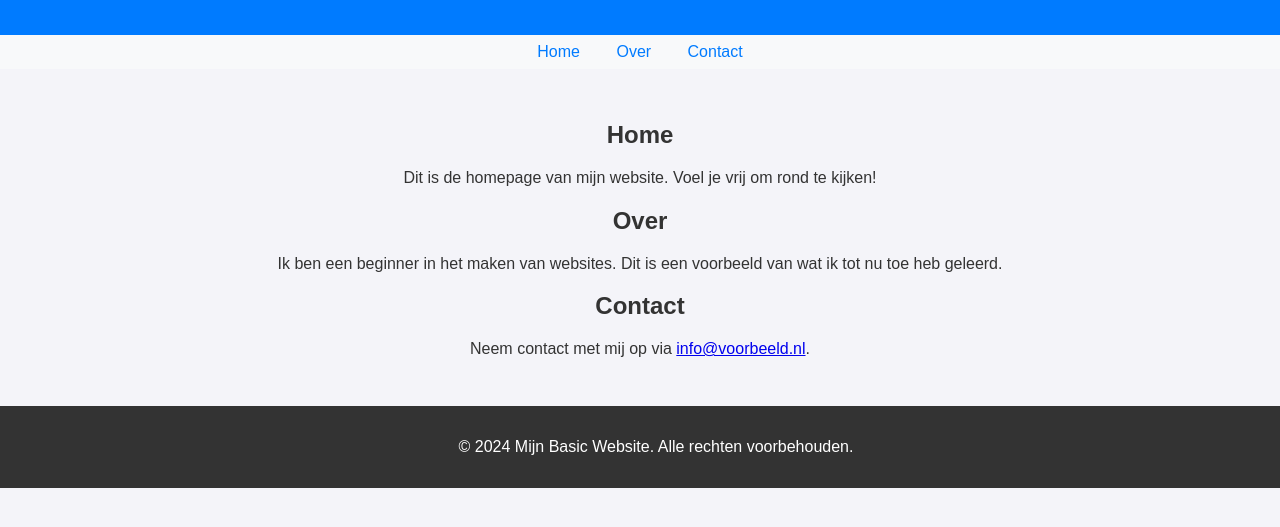
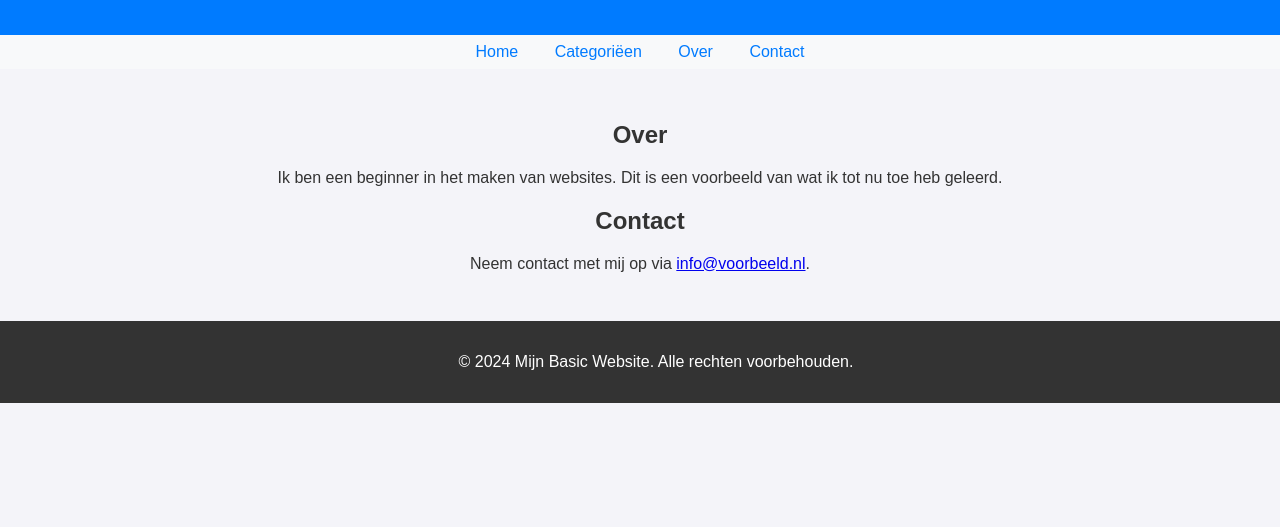
Before and after one commit to precards/precards-website, a plain HTML site: page basic.html in a window 1280 px wide. Shown: the part 77-604 px from the top of the page. Drawn offline with Linux system fonts and the light colour scheme; a script that the page names is missing.

Commit message:
Update basic.html

```diff
--- a/basic.html
+++ b/basic.html
@@ -50,15 +50,11 @@
     </header>
     <nav>
         <a href="#home">Home</a>
+        <a href="#categorieen">Categoriëen</a>
         <a href="#about">Over</a>
         <a href="#contact">Contact</a>
     </nav>
     <main>
-        <section id="home">
-            <h2>Home</h2>
-            <p>Dit is de homepage van mijn website. Voel je vrij om rond te kijken!</p>
-        </section>
-
         <div id="my-store-107504688"></div>
 <div>
 <script data-cfasync="false" type="text/javascript" src="https://app.ecwid.com/script.js?107504688&data_platform=code&data_date=2024-11-20" charset="utf-8"></script><script type="text/javascript"> xProductBrowser("categoriesPerRow=3","views=grid(20,3) list(60) table(60)","categoryView=grid","searchView=list","id=my-store-107504688");</script>
```
